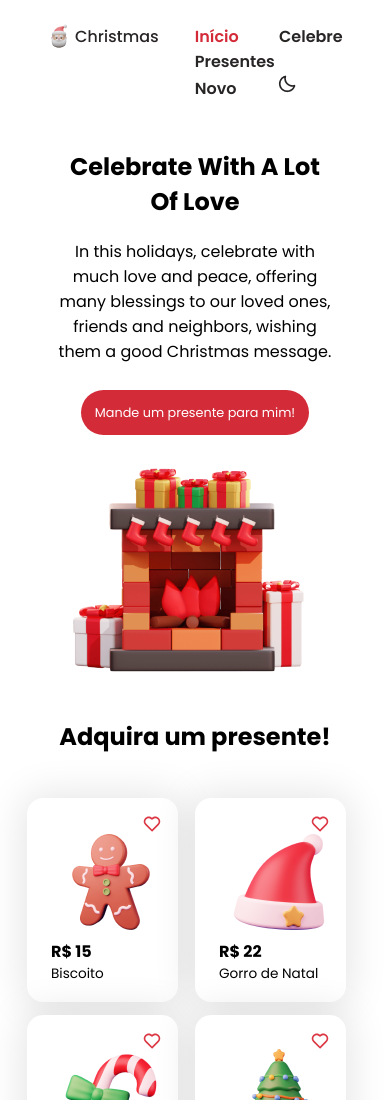
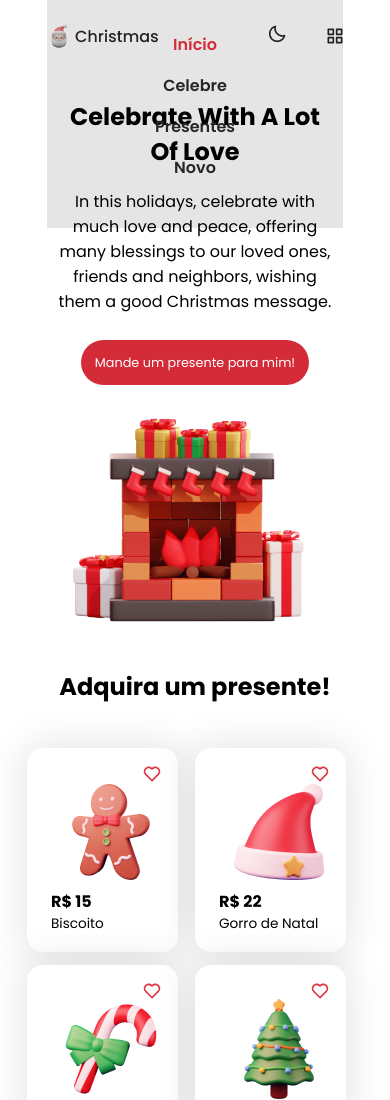
Before and after one commit to ericlbarreto/christmas-pta, a plain HTML site: page index.html in a window 390 px wide. Shown: the top 1100 px of the page. Drawn offline with Linux system fonts and the light colour scheme.

Commit message:
Iniciando menu hamburguer

```diff
--- a/index.html
+++ b/index.html
@@ -19,15 +19,18 @@
             <img src="img/Logo header.png" alt="Logo">
          </a>
 
-         <nav>
+         <nav id="navigation">
             <a href="#inicio">Início</a>
             <a href="#">Celebre</a>
             <a href="#presente">Presentes</a>
             <a href="#">Novo</a>
-            <a href="#">
-                <img src="img/bx-moon.svg.png" alt="Claro/Escuro">
-            </a>
          </nav>
+
+         <div class="nav-icon-container">
+            <img src="img/bx-moon.svg.png" alt="Claro/Escuro">
+            <img src="img/menu-dark.svg" id="nav-icon-light" alt="Menu">
+         </div>
+
     </header>
 
     <main>
@@ -87,6 +90,6 @@
         </section>
     </main>
 
-
+    <script src="scripts.js"></script>
 </body>
 </html>
--- /dev/null
+++ b/scripts.js
@@ -0,0 +1 @@
+const elementoNavegation = document.querySelectorAll("#navigation")
--- a/style.css
+++ b/style.css
@@ -10,7 +10,23 @@ header {
     display: flex;
     justify-content: space-between;
     padding: 24px 12%;
+    position: relative;
 }
+
+nav {
+    margin-left: auto;
+}
+
+
+.nav-icon-container img {
+    margin-left: 36px;
+}
+
+#nav-icon-light{
+    opacity: 0;
+    margin-left: -36px;
+}
+
 
 header > nav > a{
     transition: .3s;
@@ -132,6 +148,33 @@ h3 {
     }
 }
 
+@media screen and (max-width:800px){
+    #nav-icon-light{
+        opacity: 1;
+        margin-left: 36px;
+    }
+
+    nav {
+        position: absolute;
+        display: flex;
+        flex-direction: column;
+        background-color: rgba(0, 0, 0, 0.1);
+        text-align: center;
+        top: 0;
+        width: 76%;
+        padding: 2rem;
+
+    }
+
+    nav a {
+        margin-bottom: 1rem;
+    }
+
+    header nav a {
+        margin-left: 0;
+    }
+}
+
 @media screen and (max-width: 500px) {
     .presente{
         padding: 1.5rem;
```
Also changed, not shown: img/menu-close-dark.svg (added), img/menu-dark.svg (added), img/menu-white.svg (renamed from img/menu.svg).
